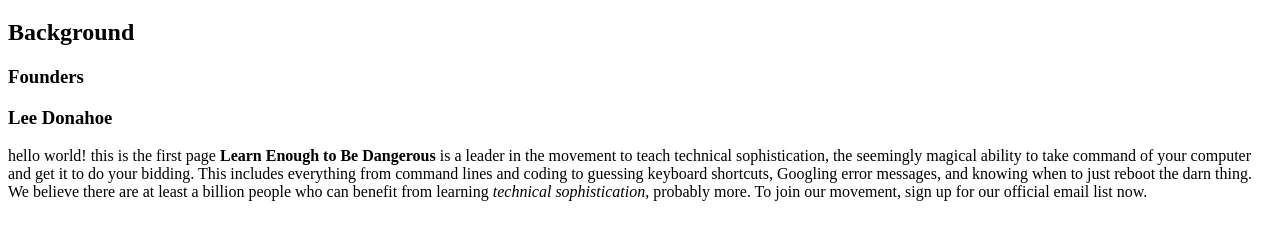
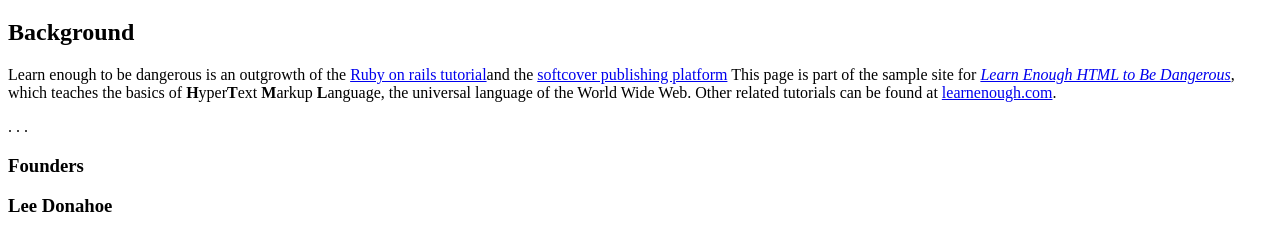
Before and after one commit to vaishnavi3/sample_website, a plain HTML site: page index.html in a window 1280 px wide. Shown: the part 61-312 px from the top of the page. Drawn offline with Linux system fonts and the light colour scheme.

Commit message:
Add links

```diff
--- a/index.html
+++ b/index.html
@@ -7,17 +7,20 @@
   <body>
     <h1>the learn enough story</h1>
     <h2>Background</h2>
+    <p>Learn enough to be dangerous is an outgrowth of the <a href="http://railstutorial.org/">
+      Ruby on rails tutorial</a>and the <a href="http://www.softcover.io/">softcover publishing platform</a>
+      This page is part of the sample site for
+      <a href="http://learnenough.com/html-tutorial"><em>Learn Enough HTML to
+      Be Dangerous</em></a>, which teaches the basics of
+      <strong>H</strong>yper<strong>T</strong>ext <strong>M</strong>arkup
+      <strong>L</strong>anguage, the universal language of the World Wide Web.
+      Other related tutorials can be found at
+      <a href="http://learnenough.com/">learnenough.com</a>.
+    </p>
+    .
+    .
+    .
     <h3>Founders</h3>
     <h3>Lee Donahoe</h3>
-<p>hello world!
-this is the first page
-<strong>Learn Enough to Be Dangerous </strong>is a leader in the movement to teach
-     technical sophistication, the seemingly magical ability to take
-     command of your computer and get it to do your bidding. This includes
-     everything from command lines and coding to guessing keyboard shortcuts,
-     Googling error messages, and knowing when to just reboot the darn thing.
-     We believe there are at least a billion people who can benefit from
-     learning <em>technical sophistication</em>, probably more. To join our
-     movement, sign up for our official email list now.</p>
 </body>
 </html>
```
